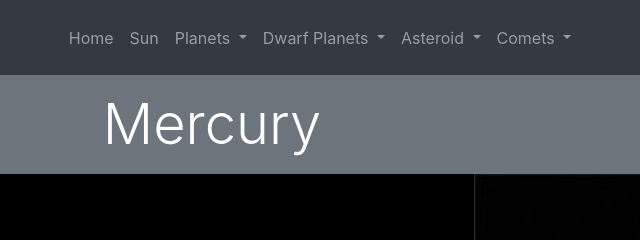
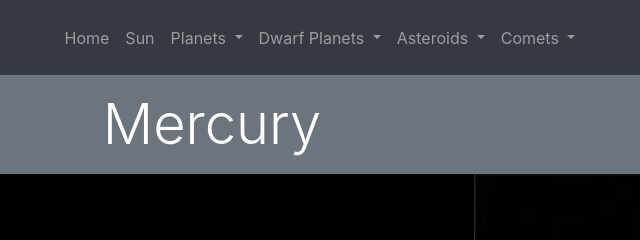
Before and after one commit to JohnWGray2/SpaceGakusei, a plain HTML site: page mercury.html in a window 1280 px wide. Shown: the top 240 px of the page, 428-1068 px from the left. Drawn offline with nearby package versions, Linux system fonts and the light colour scheme.

Commit message:
Update mercury.html
small fixes

```diff
--- a/mercury.html
+++ b/mercury.html
@@ -64,7 +64,7 @@
 
                     <li class="nav-item dropdown">
                         <a class="nav-link dropdown-toggle" href="#" id="navbardrop" data-toggle="dropdown">
-                            Asteroid
+                            Asteroids
                         </a>
                         <div class="dropdown-menu bg-dark">
                             <a class="dropdown-item text-white" href="vesta.html">4 Vesta</a>
```
